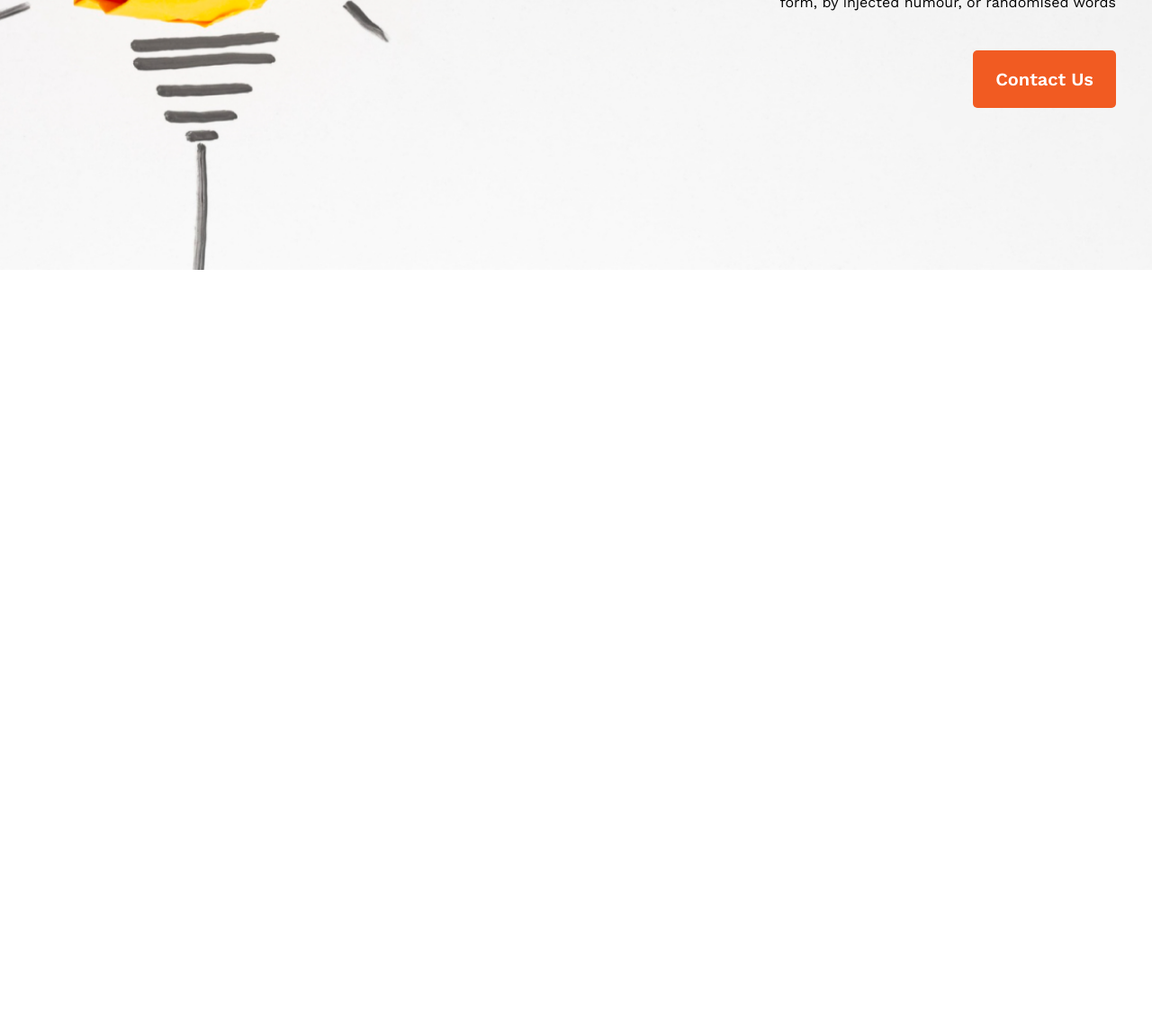
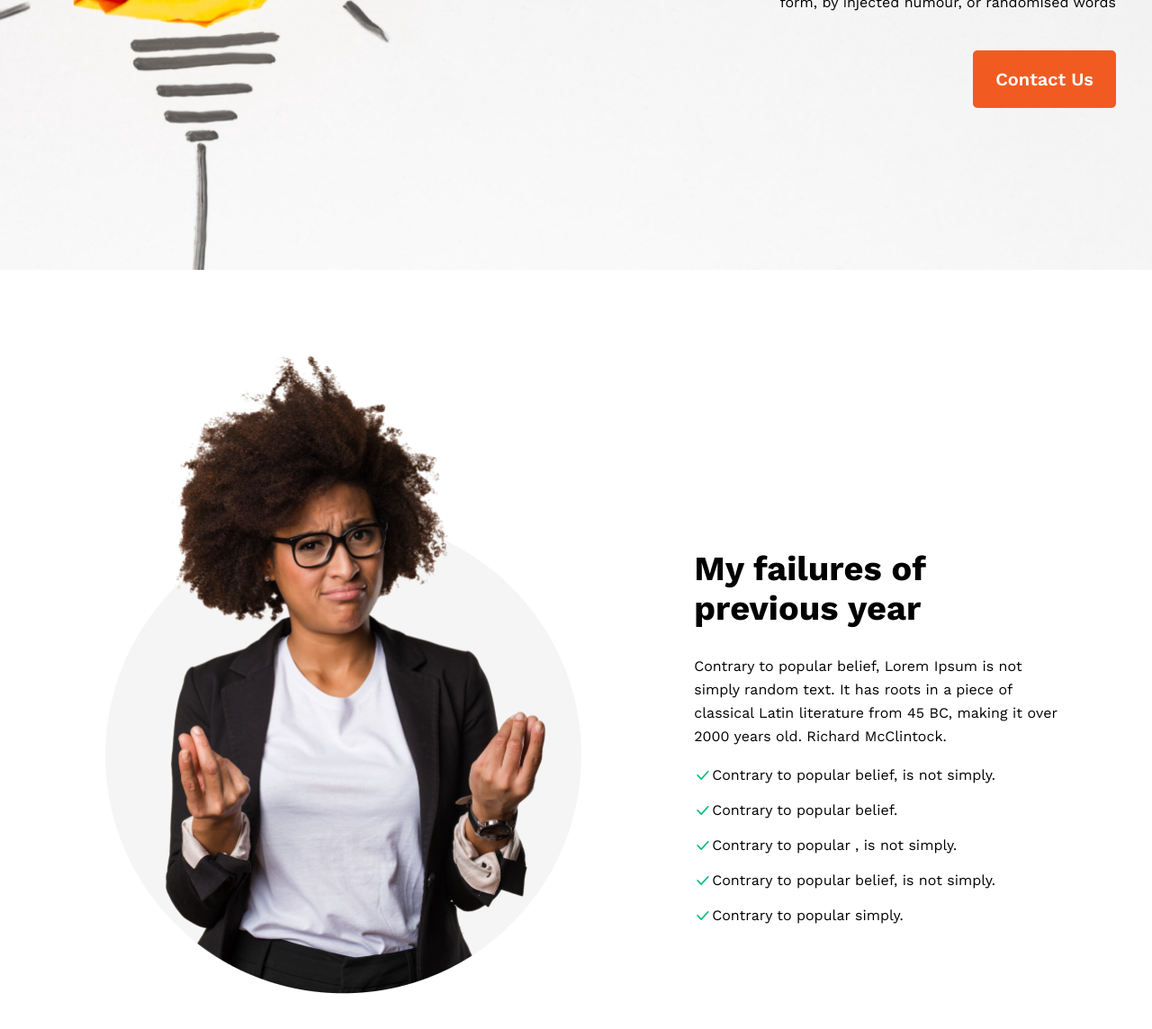
Before and after one commit to mehedihasan5675/pro-assignment-1, a plain HTML site: page index.html in a window 1280 px wide. Shown: the part 530-1674 px from the top of the page at 90% size. Before the commit the page ends 830 px from the top, so only its background shows below. Drawn offline with nearby package versions, Linux system fonts and the light colour scheme.

Commit message:
failures part completed and added

```diff
--- a/css/style.css
+++ b/css/style.css
@@ -87,12 +87,49 @@ padding:200px 0;
 
 
 /* ========================
-
+         Failures part start
 ===============================*/
+#failures_part{
+    padding:80px 0;
+}
+.failures_items{
+    display: flex;
+    justify-content:space-around;
+}
+.failures_items .failures_images{
+    width:570px;
+    height: 730px;
+}
+.failures_items .failures_images img{
+    width:100%
+}
+.failures_details{
+    margin-top: 230px;
+    width:415px;
+    font-family: 'Work Sans', sans-serif;
+}
+.failures_details h2{
+    font-size: 38px;
+    font-weight: 700;
+    margin-bottom: 30px;
+}.failures_details p{
+    font-size: 16px;
+    font-weight: 400;
+    line-height: 26px;
+    margin-bottom: 20px;
+}
+.check_images{
+    width:20px;
+    height: 20px;
+    display: inline-block;
+}
+.check_images img{
+    width:100%
+}
 
 
 /* ========================
-
+         Failures part end
 ===============================*/
 
 
--- a/index.html
+++ b/index.html
@@ -34,11 +34,48 @@
 
 
     <!-- ===========================
+            Failures part start
+    =================================-->
+<section id="failures_part">
+    <div class="container">
+        <div class="failures_items">
+        <div class="failures_images">
+            <img src="images/person.png" alt="person img">
+        </div>
+        <div class="failures_details">
+            <h2>My failures of previous year</h2>
+            <p>Contrary to popular belief, Lorem Ipsum is not simply random text. It has roots in a piece of classical Latin literature from 45 BC, making it over 2000 years old. Richard McClintock.</p>
 
-    =================================-->
+            <div class="check_part" style="display: flex;">
+                <div class="check_images"><img  src="images/checkmark.png" alt=""></div>
+                <p">Contrary to popular belief, is not simply.</p>
+            </div>
 
+            <div class="check_part" style="display: flex;">
+                <div class="check_images"><img  src="images/checkmark.png" alt=""></div>
+                <p">Contrary to popular belief.</p>
+            </div>
+
+            <div class="check_part" style="display: flex;">
+                <div class="check_images"><img  src="images/checkmark.png" alt=""></div>
+                <p">Contrary to popular , is not simply.</p>
+            </div>
+
+            <div class="check_part" style="display: flex;">
+                <div class="check_images"><img  src="images/checkmark.png" alt=""></div>
+                <p">Contrary to popular belief, is not simply.</p>
+            </div>
+
+            <div class="check_part" style="display: flex;">
+                <div class="check_images"><img  src="images/checkmark.png" alt=""></div>
+                <p">Contrary to popular simply.</p>
+            </div>
+        </div>
+    </div>
+    </div>
+</section>
     <!-- ===========================
-
+            Failures part end
     =================================-->
 
 
```
Also changed, not shown: images/checkmark.png (added).
